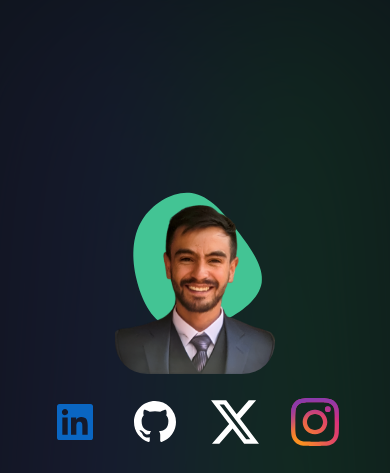
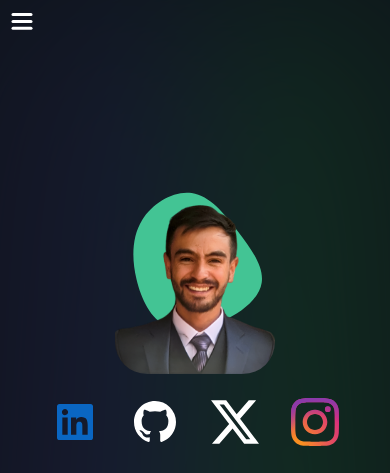
Before and after one commit to crcascr/portafolio, a React (Create React App) app: page / in a window 390 px wide. Shown: the top 473 px of the page. Built offline with nearby package versions, Linux system fonts and the light colour scheme; a web font is replaced by a local one.

Commit message:
Added navbar toggler with mobile styles animations and fixed swiper indicators

```diff
--- a/src/Portafolio.css
+++ b/src/Portafolio.css
@@ -63,10 +63,29 @@ body * {
   font-size: 2.05rem;
 }
 
+.navContainer {
+  display: flex;
+  position: fixed;
+  z-index: 2;
+  left: 5px;
+  right: 5px;
+  flex-direction: row;
+}
+
+.nav--toggler {
+  cursor: pointer;
+  border: 0;
+  display: flex;
+  align-items: center;
+  justify-content: center;
+  background-color: transparent;
+  padding-top: 15px;
+  height: 32px;
+}
+
 .navPortafolio {
-  position: fixed;
-  top: 1rem;
-  z-index: 2;
+  display: flex;
+  position: relative;
   width: 100%;
 }
 
@@ -146,6 +165,32 @@ body * {
   z-index: 10;
   background: linear-gradient(90deg, #20a97b, #0f6d51);
   mix-blend-mode: color;
+}
+
+@media only screen and (max-width: 767px) {
+  .navContainer {
+    flex-direction: column;
+    gap: 0.5rem;
+  }
+
+  .nav--toggler {
+    justify-content: flex-start;
+  }
+
+  .nav--links {
+    flex-direction: column;
+    align-items: stretch;
+  }
+
+  .nav--link {
+    flex-direction: column;
+    padding: 0;
+    border-radius: 1rem;
+  }
+
+  .nav--span {
+    border-radius: 1rem;
+  }
 }
 
 .intro {
--- a/src/components/Header.js
+++ b/src/components/Header.js
@@ -147,6 +147,15 @@ function Header(props) {
     [0, 1]
   );
 
+  const [navBarOpen, setNavBarOpen] = React.useState(
+    window.innerWidth <= 768 ? false : true
+  );
+
+  const navBarVariants = {
+    open: { opacity: 1, x: 0 },
+    closed: { opacity: 0, x: "-200%" },
+  };
+
   const [indiceHov, setindiceHov] = React.useState(null);
 
   const componentesNav = elementosNav.map((elemento, index) => {
@@ -188,6 +197,45 @@ function Header(props) {
   });
 
   return (
+    <div className="navContainer">
+      <button
+        className="nav--toggler"
+        onClick={() => setNavBarOpen(!navBarOpen)}
+      >
+        <svg width="23px" height="23px" viewBox="0 0 23 23">
+          <path
+            style={{ transition: "all 0.3s ease-in-out" }}
+            fill="transparent"
+            strokeWidth="3"
+            stroke={props.modoOscuro ? "white" : "#0e141b"}
+            strokeLinecap="round"
+            d={navBarOpen ? "M 3 16.5 L 17 2.5" : "M 2 2.5 L 20 2.5"}
+          ></path>
+          <path
+            style={{ transition: "all 0.3s ease-in-out" }}
+            fill="transparent"
+            strokeWidth="3"
+            stroke={props.modoOscuro ? "white" : "#0e141b"}
+            strokeLinecap="round"
+            d="M 2 9.423 L 20 9.423"
+            opacity={navBarOpen ? "0" : "1"}
+          ></path>
+          <path
+            style={{ transition: "all 0.3s ease-in-out" }}
+            fill="transparent"
+            strokeWidth="3"
+            stroke={props.modoOscuro ? "white" : "#0e141b"}
+            strokeLinecap="round"
+            d={navBarOpen ? "M 3 2.5 L 17 16.346" : "M 2 16.346 L 20 16.346"}
+          ></path>
+        </svg>
+      </button>
+      <motion.nav
+        animate={navBarOpen ? "open" : "closed"}
+        variants={navBarVariants}
+        transition={{ duration: 1 }}
+      >
+        {
           <motion.nav
             style={{ opacity: navbarOpacity }}
             transition={{ duration: 0.5 }}
@@ -209,6 +257,9 @@ function Header(props) {
               </div>
             </nav>
           </motion.nav>
+        }
+      </motion.nav>
+    </div>
   );
 }
 
--- a/src/components/Idiomas.js
+++ b/src/components/Idiomas.js
@@ -1,4 +1,6 @@
 import { useTranslation } from "react-i18next";
+
+import { motion } from "framer-motion";
 
 export const Nativo = ({ fillColor }) => (
   <svg
@@ -105,7 +107,15 @@ function Idiomas(props) {
       >
         {t("idiomas.Introduccion")}
       </p>
-      <div className="idiomas--container">{elementosIdiomas}</div>
+      <motion.div
+        initial={{ opacity: 0, y: 50 }}
+        whileInView={{ opacity: 1, y: 0 }}
+        viewport={{ once: false }}
+        transition={{ duration: 0.5 }}
+        exit={{ opacity: 0, y: 50 }}
+      >
+        <div className="idiomas--container">{elementosIdiomas}</div>
+      </motion.div>
     </section>
   );
 }
--- a/src/components/Lenguajes.js
+++ b/src/components/Lenguajes.js
@@ -6,6 +6,7 @@ import react from "../images/lenguajes/react.svg";
 import React from "react";
 
 import { useTranslation } from "react-i18next";
+import { motion } from "framer-motion";
 
 function Lenguajes(props) {
   const { t } = useTranslation();
@@ -22,6 +23,14 @@ function Lenguajes(props) {
 
   const componentesLenguajes = elementosLenguajes.map((elemento, index) => {
     return (
+      <motion.div
+        initial={{ opacity: 0, y: 50 }}
+        whileInView={{ opacity: 1, y: 0 }}
+        viewport={{ once: false }}
+        transition={{ duration: 0.5 }}
+        exit={{ opacity: 0, y: 50 }}
+        key={elemento.texto}
+      >
         <div
           className="lenguajes--lenguaje"
           key={elemento.texto}
@@ -29,7 +38,8 @@ function Lenguajes(props) {
           onMouseLeave={() => setLenguajeHov(null)}
           style={{
             backgroundColor: lenguajeHov === index ? elemento.color : "",
-          boxShadow: lenguajeHov === index ? `0 0 20px ${elemento.color}` : "",
+            boxShadow:
+              lenguajeHov === index ? `0 0 20px ${elemento.color}` : "",
           }}
         >
           <img
@@ -45,6 +55,7 @@ function Lenguajes(props) {
             {elemento.texto}
           </p>
         </div>
+      </motion.div>
     );
   });
 
--- a/src/components/Proyectos.js
+++ b/src/components/Proyectos.js
@@ -7,9 +7,9 @@ import { motion } from "framer-motion";
 import { register } from "swiper/element/bundle";
 
 import { Swiper, SwiperSlide } from "swiper/react";
-import 'swiper/css';
-import 'swiper/css/navigation';
-import 'swiper/css/pagination';
+import "swiper/css";
+import "swiper/css/navigation";
+import "swiper/css/pagination";
 
 register();
 
@@ -271,7 +271,9 @@ function Proyectos(props) {
   const SwiperComponent = ({ elemento }) => {
     return (
       <Swiper
-        navigation
+        {...(window.innerWidth > 767
+          ? { navigation: true }
+          : { navigation: false })}
         slidesPerView={elemento.mobile_app ? 3 : 1}
         speed={500}
         loop
@@ -293,7 +295,7 @@ function Proyectos(props) {
     );
   };
 
-  const escritorio=window.innerWidth > 767
+  const escritorio = window.innerWidth > 767;
 
   const componentesProyectos = elementosProyectos.map((elemento, index) => {
     return (
```
Lines whose indentation alone changed are shown as unchanged.
